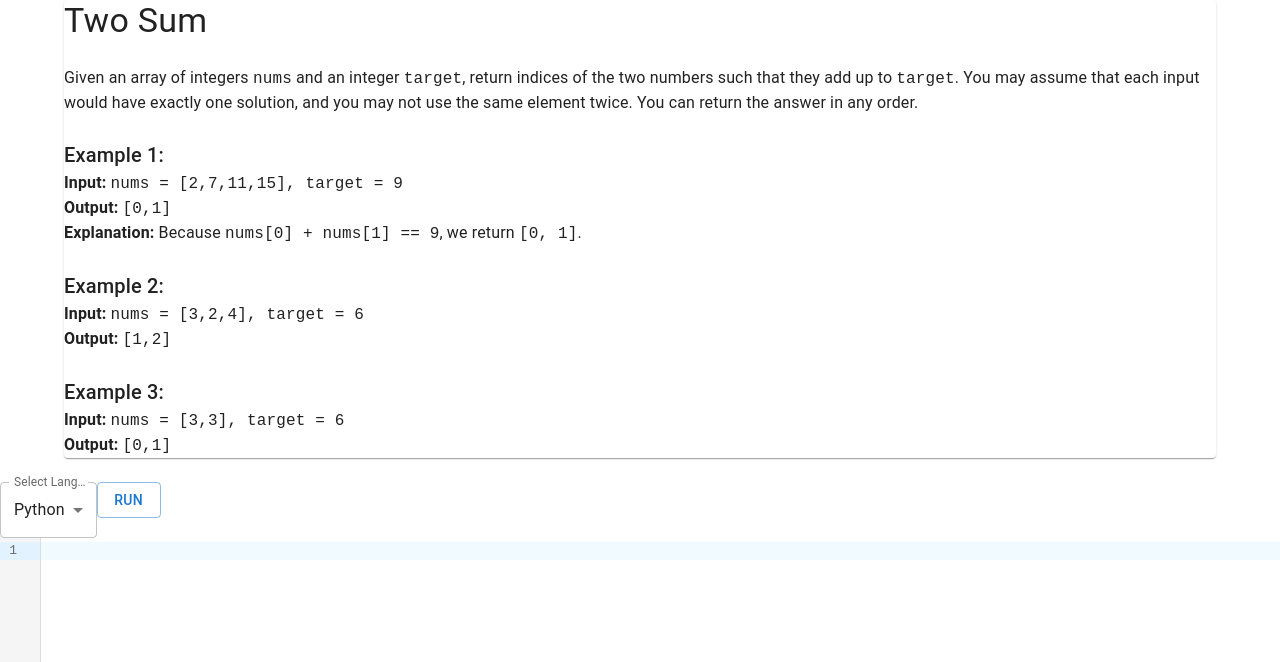
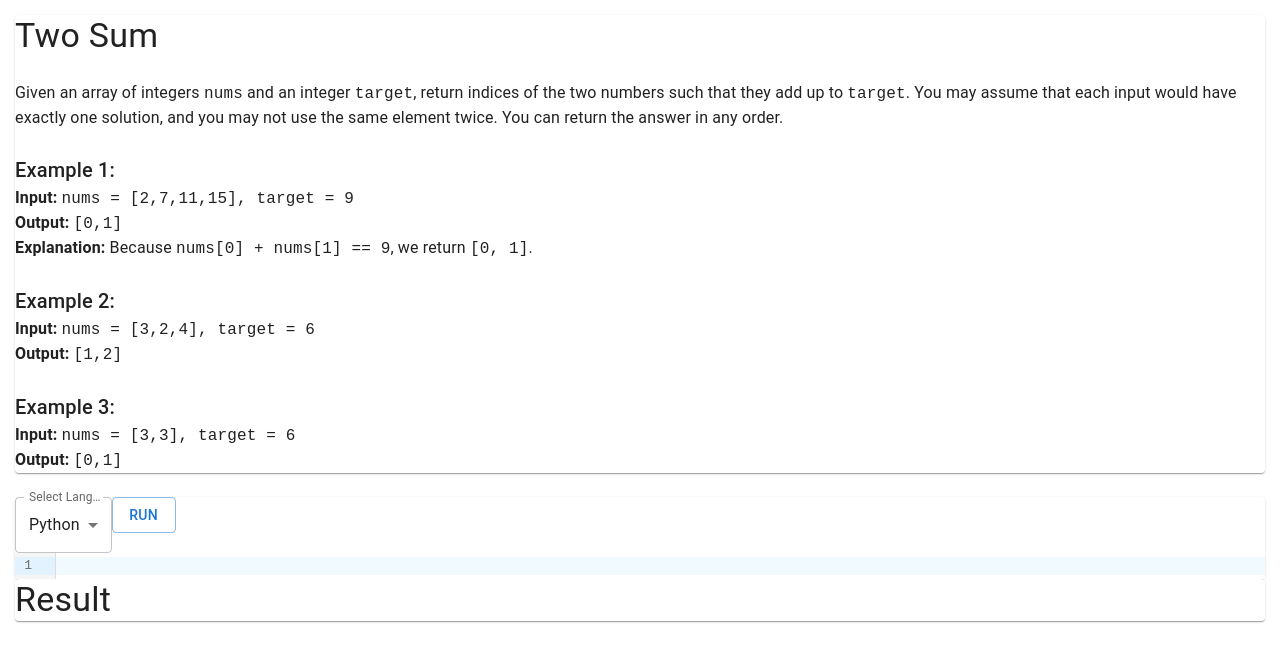
Before and after one commit to iZeevens/online-editor-code, a React (Vite) app: page / in a window 1280 px wide. Shown: the top 662 px of the page. Built offline with nearby package versions, Linux system fonts and the light colour scheme.

Commit message:
feat: change styles

```diff
--- a/src/components/CodeEditor/CodeEditor.tsx
+++ b/src/components/CodeEditor/CodeEditor.tsx
@@ -1,10 +1,11 @@
 import { useState } from "react";
-import { Button } from "@mui/material";
-import SwitchLang from "./SwitchLang";
+import { Button, Paper } from "@mui/material";
 import CodeMirror from "@uiw/react-codemirror";
 import { python } from "@codemirror/lang-python";
 import { go } from "@codemirror/lang-go";
 import { basicSetup } from "codemirror";
+import SwitchLang from "./SwitchLang";
+import CodeResult from "./CodeResult";
 
 function CodeEditor() {
   const [language, setLanguage] = useState("Python");
@@ -24,12 +25,20 @@ function CodeEditor() {
   };
 
   return (
-    <div className="border border-gray-300 rounded-md shadow-md overflow-hidden">
-      <div className="flex justify-between	">
-        <SwitchLang language={language} handleLanguageChange={setLanguage} />
-        <Button variant="outlined">Run</Button>
-      </div>
-      <CodeMirror height="90vh" extensions={[basicSetup, languageChange()]} />
+    <div className="grid gap-4 grid-rows-[50%_50%] h-full">
+      <Paper className="overflow-auto">
+        <div className="flex justify-between">
+          <SwitchLang language={language} handleLanguageChange={setLanguage} />
+          <Button variant="outlined">Run</Button>
+        </div>
+        <CodeMirror
+          extensions={[basicSetup, languageChange()]}
+          className="h-full"
+        />
+      </Paper>
+      <Paper className="overflow-auto">
+        <CodeResult />
+      </Paper>
     </div>
   );
 }
--- /dev/null
+++ b/src/components/CodeEditor/CodeResult.tsx
@@ -0,0 +1,13 @@
+import { Box, Typography } from "@mui/material";
+
+function CodeResult() {
+  return (
+    <Box mb={3}>
+      <Typography variant="h4" gutterBottom className="text-blue-600">
+        Result
+      </Typography>
+    </Box>
+  );
+}
+
+export default CodeResult;
--- a/src/components/Description/Description.tsx
+++ b/src/components/Description/Description.tsx
@@ -1,21 +1,20 @@
-import { Container, Box, Typography, Paper } from "@mui/material";
+import { Box, Typography, Paper } from "@mui/material";
 
 function Description() {
   return (
-    <Container maxWidth="lg" className="my-6">
-      <Paper className="p-6 h-full m-0">
+    <Paper className="p-6 h-full">
       <Box mb={3}>
         <Typography variant="h4" gutterBottom className="text-blue-600">
           Two Sum
         </Typography>
       </Box>
       <Box mb={3}>
-          <Typography variant="body1" paragraph>
+        <Typography variant="body1">
           Given an array of integers <code>nums</code> and an integer{" "}
-            <code>target</code>, return indices of the two numbers such that
-            they add up to <code>target</code>. You may assume that each input
-            would have exactly one solution, and you may not use the same
-            element twice. You can return the answer in any order.
+          <code>target</code>, return indices of the two numbers such that they
+          add up to <code>target</code>. You may assume that each input would
+          have exactly one solution, and you may not use the same element twice.
+          You can return the answer in any order.
         </Typography>
       </Box>
       <Box mb={3}>
@@ -46,7 +45,6 @@ function Description() {
         </Typography>
       </Box>
     </Paper>
-    </Container>
   );
 }
 
--- a/src/index.css
+++ b/src/index.css
@@ -1,3 +1,10 @@
 @tailwind base;
 @tailwind components;
 @tailwind utilities;
+
+html, body, #root {
+  height: 100%;
+  margin: 0;
+  padding: 5px;
+  display: flex;
+}
--- a/src/pages/EditorPage.tsx
+++ b/src/pages/EditorPage.tsx
@@ -4,7 +4,7 @@ import Description from "../components/Description/Description";
 function EditorPage() {
 
   return (
-    <div className="grid grid-cols-2 p-15">
+    <div className="grid grid-cols-2 gap-4">
       <Description />
       <CodeEditor />
     </div>
```
Also changed, not shown: src/components/CodeEditor/SwitchLang.tsx (+6 -6 lines). Lines whose indentation alone changed are shown as unchanged.
